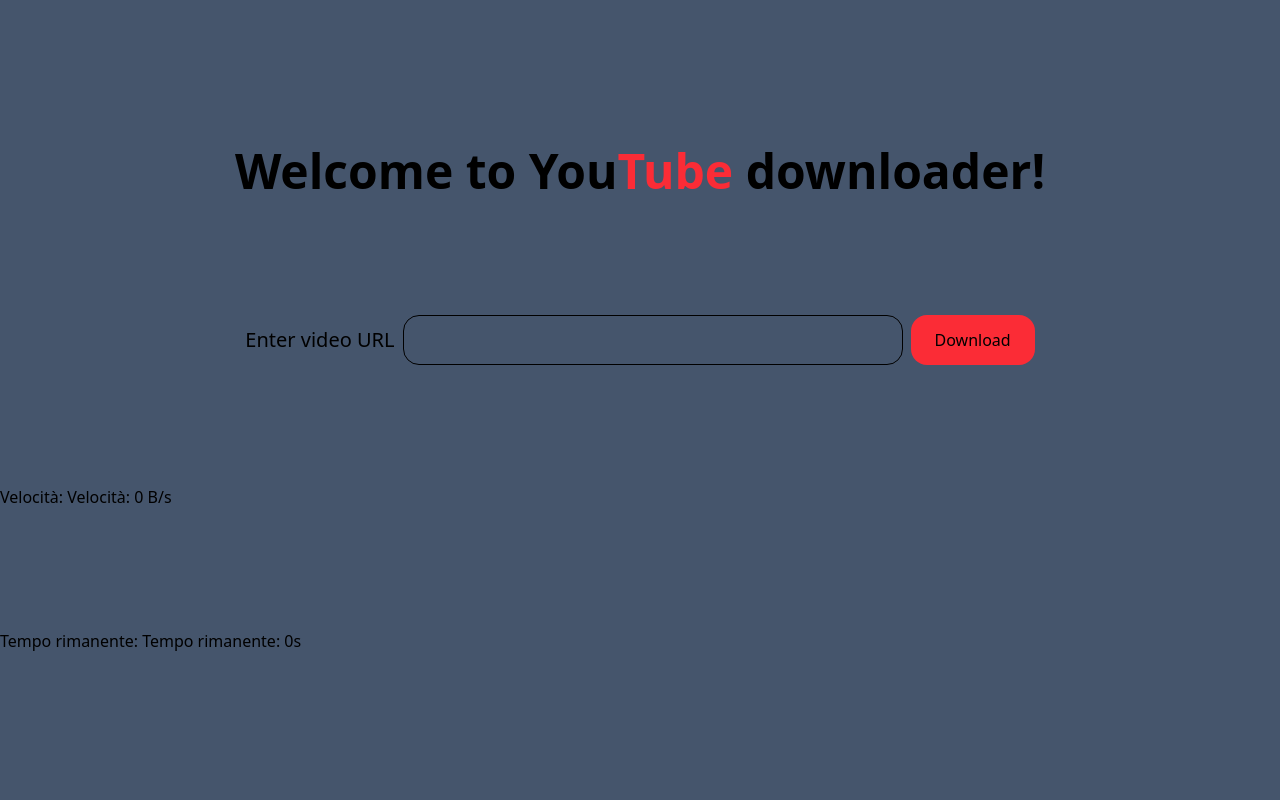
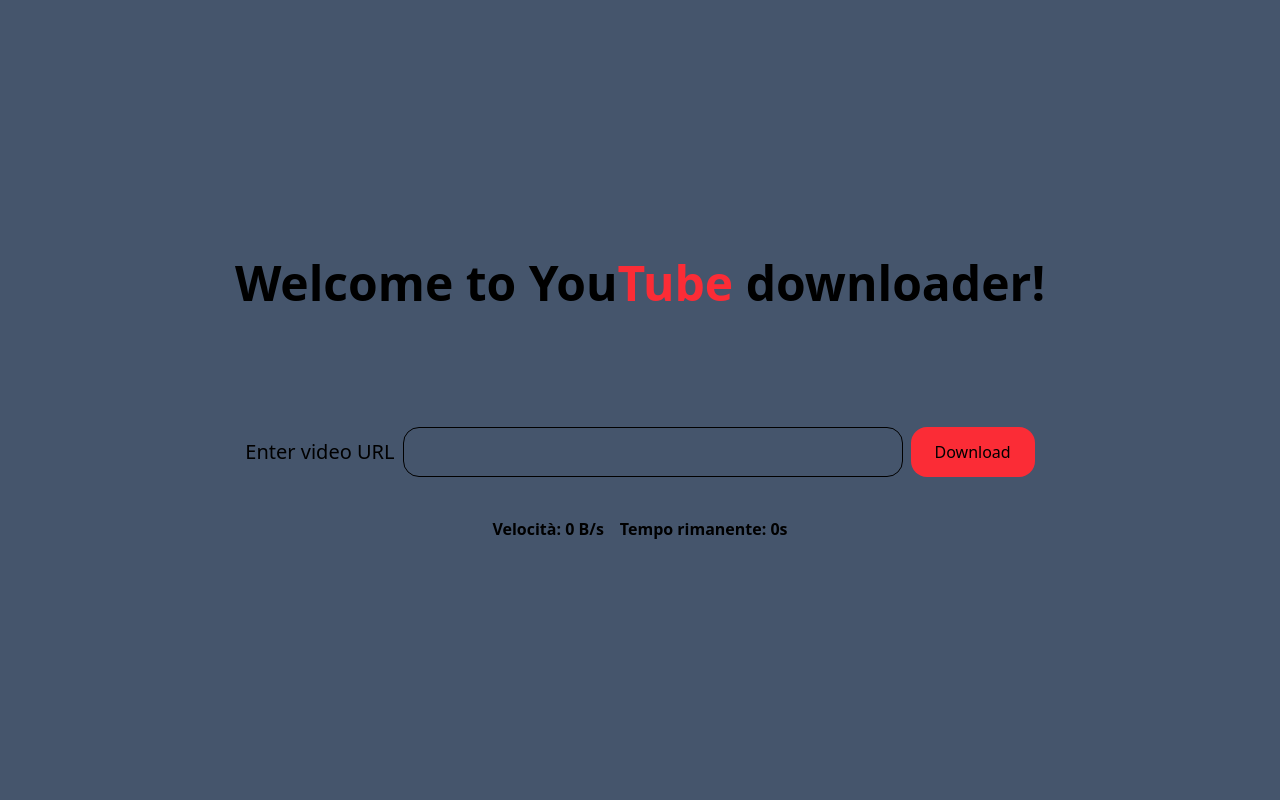
Before and after one commit to RykerWilder/yt-downloader, a Flask app: page / in a window 1280 px wide. Run offline with Flask 3, Linux system fonts and the light colour scheme.

Commit message:
style: position of speed and remaining time

```diff
--- a/static/js/script.js
+++ b/static/js/script.js
@@ -34,9 +34,9 @@ document.addEventListener("DOMContentLoaded", () => {
             const response = await fetch("/status");
             const status = await response.json();
 
-            speedElement.textContent = `Velocità: ${status.speed}`;
-            etaElement.textContent = `Tempo rimanente: ${status.eta}`;
-        }, 1000);
+            speedElement.textContent = status.speed;
+            etaElement.textContent = status.eta;
+        }, 500);
     } else {
         console.error("Uno o più elementi del DOM non sono stati trovati.");
     }
--- a/templates/index.html
+++ b/templates/index.html
@@ -9,15 +9,17 @@
     <title>Youtube Downloader</title>
 </head>
 <body>
-    <main class="h-[100vh] flex flex-col items center justify-center gap-30 bg-slate-600">
-        <h1 class="text-center font-bold bg text-5xl">Welcome to You<span class="text-red-500">Tube</span> downloader!</h1>
-        <form method="POST" action="/download" class="flex justify-center items-center h-[50px]" id="download-form">
+    <main class="h-[100vh] flex flex-col items center justify-center bg-slate-600">
+        <h1 class="text-center font-bold bg text-5xl mb-30">Welcome to You<span class="text-red-500">Tube</span> downloader!</h1>
+        <form method="POST" action="/download" class="flex justify-center items-center h-[50px] mb-10" id="download-form">
             <label for="url" class="text-xl mr-2">Enter video URL</label>
             <input type="text" id="url" name="url" required class="p-4 border mr-2 rounded-2xl w-[500px] h-full focus:outline-none">
             <button type="submit" class="px-6 rounded-2xl cursor-pointer bg-red-500 h-full">Download</button>
         </form>
-        <p>Velocità: <span id="speed">0 B/s</span></p>
-        <p>Tempo rimanente: <span id="eta">0s</span></p>
+        <div class="flex gap-4 justify-center items-start">
+            <p class="font-bold text-l">Velocità: <span id="speed">0 B/s</span></p>
+            <p class="font-bold text-l">Tempo rimanente: <span id="eta">0s</span></p>
+        </div>
         <!-- Includi il file JavaScript esterno -->
         <script src="{{ url_for('static', filename='js/script.js') }}"></script>
     </main>
```
